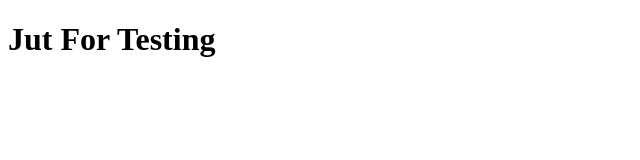
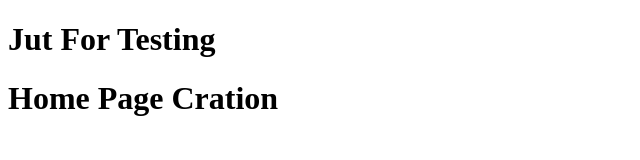
Before and after one commit to educationtalk2021/EduProject, a plain HTML site: page index.html in a window 1280 px wide. Shown: the whole page, without its empty margins (0-640 px from the left). Drawn offline with Linux system fonts and the light colour scheme.

Commit message:
2nd Commit

```diff
--- a/index.html
+++ b/index.html
@@ -8,6 +8,7 @@
 <body>
 
     <h1> Jut For Testing</h1>
+    <h1> Home Page Cration</h1>
 
 </body>
 </html>
```
